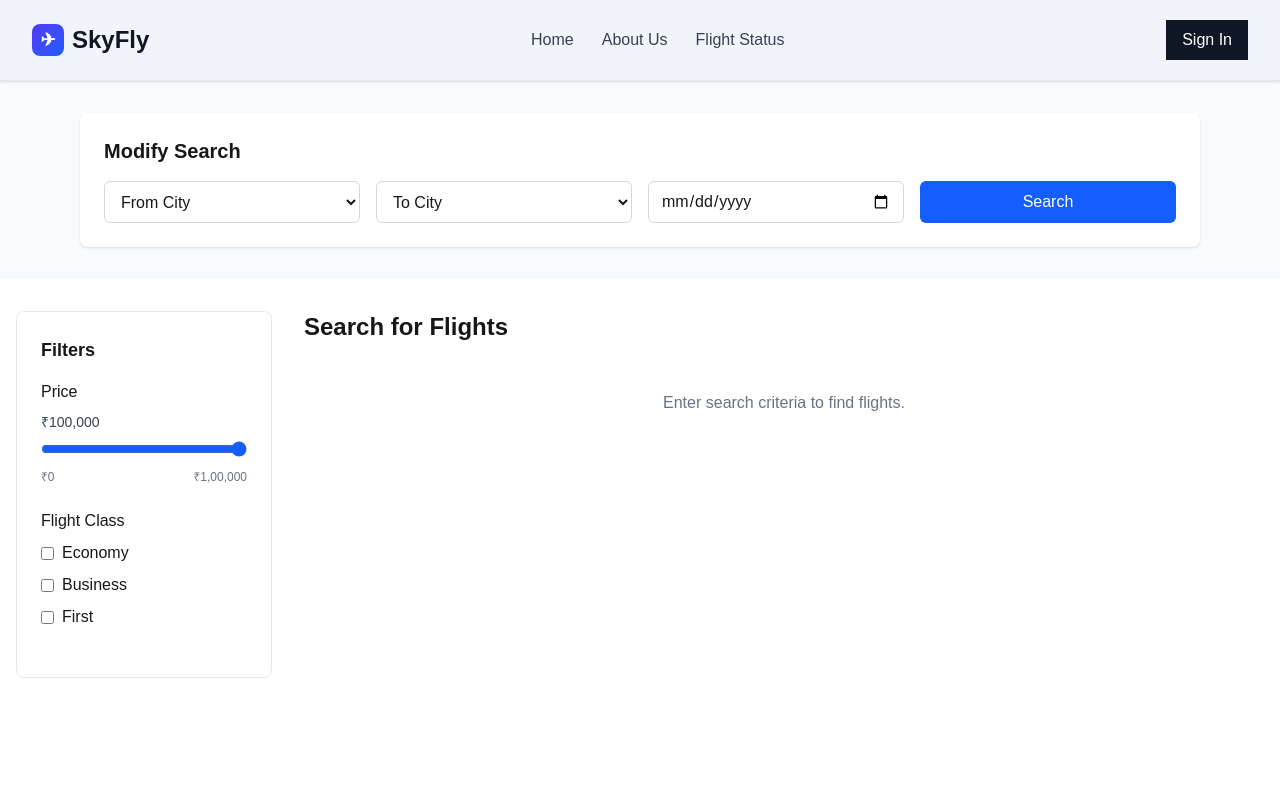
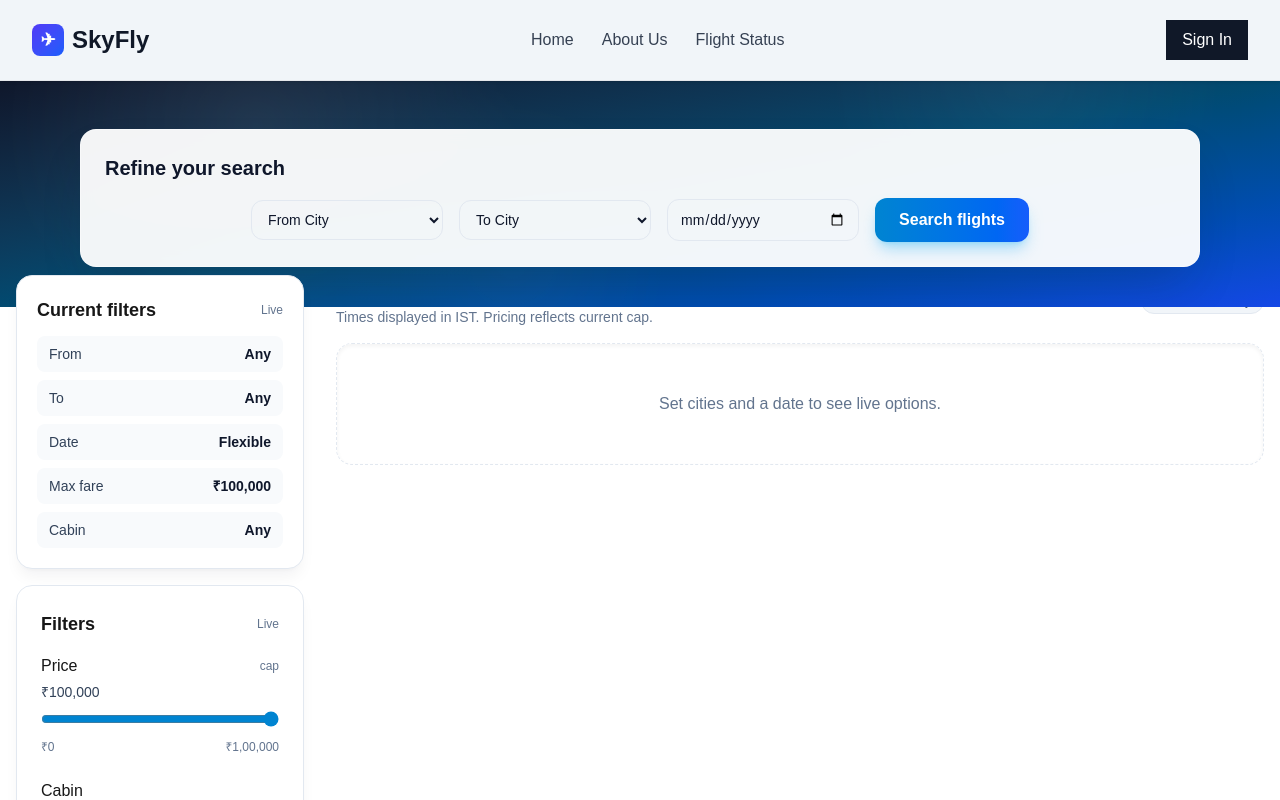
Before and after one commit to chaitalisitpath/SkyFly-PostgreSQL, a Next.js app in the folder frontend/: page /search in a window 1280 px wide. Shown: the top 800 px of the page. Built offline with nearby package versions, Linux system fonts and the light colour scheme.

Commit message:
search page UI change

```diff
--- a/frontend/app/search/page.tsx
+++ b/frontend/app/search/page.tsx
@@ -115,16 +115,21 @@ export default function SearchPage() {
       <Navbar />
       <Toaster position="bottom-right" />
 
-      {/* Search Form */}
-      <div className="bg-gray-50 py-8">
-        <div className="max-w-6xl mx-auto px-4">
-          <div className="bg-white rounded-lg shadow-sm p-6">
-            <h2 className="text-xl font-semibold mb-4">Modify Search</h2>
-            <form onSubmit={handleSearch} className="grid grid-cols-1 md:grid-cols-4 gap-4">
+      {/* Hero + search shell */}
+      <div className="relative overflow-hidden bg-gradient-to-br from-slate-900 via-sky-900 to-blue-700">
+        <div className="absolute inset-0 opacity-20 bg-[radial-gradient(circle_at_20%_20%,rgba(255,255,255,0.35),transparent_25%),radial-gradient(circle_at_80%_0%,rgba(255,255,255,0.2),transparent_20%),radial-gradient(circle_at_40%_80%,rgba(255,255,255,0.18),transparent_22%)]" />
+        <div className="relative max-w-6xl mx-auto px-4 py-10 text-white">
+          <div className="mt-2 bg-white/95 text-slate-900 rounded-2xl shadow-2xl shadow-slate-900/20 border border-white/40 backdrop-blur">
+            <div className="p-6">
+              <h2 className="text-xl font-semibold mb-2">Refine your search</h2>
+              <form
+                onSubmit={handleSearch}
+                className="mt-4 flex flex-col md:flex-row md:items-center md:justify-center gap-3 md:gap-4"
+              >
                 <select
                   name="fromCity"
                   defaultValue={searchParams.get('fromCity') || ''}
-                className="border border-gray-300 rounded-md px-3 py-2 focus:outline-none focus:ring-2 focus:ring-blue-500"
+                  className="w-full md:w-48 rounded-xl border border-slate-200 px-3 py-2.5 text-sm focus:outline-none focus:ring-2 focus:ring-sky-500"
                   required
                 >
                   <option value="">From City</option>
@@ -136,7 +141,7 @@ export default function SearchPage() {
                 <select
                   name="toCity"
                   defaultValue={searchParams.get('toCity') || ''}
-                className="border border-gray-300 rounded-md px-3 py-2 focus:outline-none focus:ring-2 focus:ring-blue-500"
+                  className="w-full md:w-48 rounded-xl border border-slate-200 px-3 py-2.5 text-sm focus:outline-none focus:ring-2 focus:ring-sky-500"
                   required
                 >
                   <option value="">To City</option>
@@ -150,32 +155,69 @@ export default function SearchPage() {
                   name="departureDate"
                   defaultValue={searchParams.get('departureTime')?.split('T')[0] || ''}
                   min={new Date().toISOString().split('T')[0]}
-                className="border border-gray-300 rounded-md px-3 py-2 focus:outline-none focus:ring-2 focus:ring-blue-500"
+                  className="w-full md:w-48 rounded-xl border border-slate-200 px-3 py-2.5 text-sm focus:outline-none focus:ring-2 focus:ring-sky-500"
                   required
                 />
 
                 <button
                   type="submit"
-                className="bg-blue-600 hover:bg-blue-700 text-white px-6 py-2 rounded-md font-medium transition-colors"
+                  className="w-full md:w-auto rounded-xl bg-gradient-to-r from-sky-600 to-blue-600 px-6 py-2.5 text-white font-semibold shadow-lg shadow-sky-500/30 hover:from-sky-700 hover:to-blue-700 transition-colors"
                 >
-                Search
+                  Search flights
                 </button>
               </form>
             </div>
           </div>
         </div>
+      </div>
 
-      <div className="max-w-7xl mx-auto mt-8 px-4">
+      <div className="max-w-7xl mx-auto px-4 -mt-8 pb-12">
         <div className="flex gap-8">
           {/* Sidebar Filters */}
-          <div className="w-64 flex-shrink-0">
-            <div className="bg-white border border-gray-200 rounded-lg p-6 sticky top-4">
-              <h3 className="text-lg font-semibold mb-4">Filters</h3>
+          <div className="w-full md:w-72 flex-shrink-0">
+            <div className="sticky top-4 space-y-4">
+              <div className="bg-white border border-slate-200 rounded-2xl p-5 shadow-lg shadow-slate-900/5">
+                <div className="flex items-center justify-between mb-3">
+                  <h3 className="text-lg font-semibold">Current filters</h3>
+                  <span className="text-xs text-slate-500">Live</span>
+                </div>
+                <div className="space-y-2 text-sm text-slate-700">
+                  <div className="flex items-center justify-between rounded-lg bg-slate-50 px-3 py-2">
+                    <span>From</span>
+                    <span className="font-semibold text-slate-900">{searchParams.get('fromCity') || 'Any'}</span>
+                  </div>
+                  <div className="flex items-center justify-between rounded-lg bg-slate-50 px-3 py-2">
+                    <span>To</span>
+                    <span className="font-semibold text-slate-900">{searchParams.get('toCity') || 'Any'}</span>
+                  </div>
+                  <div className="flex items-center justify-between rounded-lg bg-slate-50 px-3 py-2">
+                    <span>Date</span>
+                    <span className="font-semibold text-slate-900">{searchParams.get('departureTime')?.split('T')[0] || 'Flexible'}</span>
+                  </div>
+                  <div className="flex items-center justify-between rounded-lg bg-slate-50 px-3 py-2">
+                    <span>Max fare</span>
+                    <span className="font-semibold text-slate-900">₹{maxPrice.toLocaleString()}</span>
+                  </div>
+                  <div className="flex items-center justify-between rounded-lg bg-slate-50 px-3 py-2">
+                    <span>Cabin</span>
+                    <span className="font-semibold text-slate-900">{selectedClasses.length ? selectedClasses.map(c => c[0] + c.slice(1).toLowerCase()).join(', ') : 'Any'}</span>
+                  </div>
+                </div>
+              </div>
+
+              <div className="bg-white border border-slate-200 rounded-2xl p-6 shadow-lg shadow-slate-900/5">
+                <div className="flex items-center justify-between mb-4">
+                  <h3 className="text-lg font-semibold">Filters</h3>
+                  <span className="text-xs text-slate-500">Live</span>
+                </div>
 
                 {/* Price Range */}
                 <div className="mb-6">
-                <h4 className="font-medium mb-2">Price</h4>
-                <div className="mb-2 text-sm text-gray-700">₹{maxPrice.toLocaleString()}</div>
+                  <div className="flex items-center justify-between mb-1">
+                    <h4 className="font-medium">Price</h4>
+                    <span className="text-xs text-slate-500">cap</span>
+                  </div>
+                  <div className="mb-2 text-sm text-slate-700">₹{maxPrice.toLocaleString()}</div>
                   <div className="space-y-3">
                     <input
                       type="range"
@@ -184,9 +226,9 @@ export default function SearchPage() {
                       step={1000}
                       value={maxPrice}
                       onChange={(e) => setMaxPrice(Number(e.target.value))}
-                    className="w-full accent-blue-600"
+                      className="w-full accent-sky-600"
                     />
-                  <div className="flex justify-between text-xs text-gray-500">
+                    <div className="flex justify-between text-xs text-slate-500">
                       <span>₹0</span>
                       <span>₹1,00,000</span>
                     </div>
@@ -195,19 +237,20 @@ export default function SearchPage() {
 
                 {/* Class Filter */}
                 <div className="mb-6">
-                <h4 className="font-medium mb-2">Flight Class</h4>
+                  <h4 className="font-medium mb-2">Cabin</h4>
                   <div className="space-y-2">
                     {['ECONOMY', 'BUSINESS', 'FIRST'].map((classType) => (
-                    <label key={classType} className="flex items-center">
+                      <label key={classType} className="flex items-center justify-between rounded-xl border border-slate-200 px-3 py-2 text-sm hover:border-sky-500">
+                        <span>{classType.charAt(0) + classType.slice(1).toLowerCase()}</span>
                         <input
                           type="checkbox"
                           checked={selectedClasses.includes(classType)}
                           onChange={(e) => handleClassChange(classType, e.target.checked)}
-                        className="mr-2"
+                          className="h-4 w-4 text-sky-600"
                         />
-                      {classType.charAt(0) + classType.slice(1).toLowerCase()}
                       </label>
                     ))}
+                  </div>
                 </div>
               </div>
             </div>
@@ -215,38 +258,48 @@ export default function SearchPage() {
 
           {/* Results */}
           <div className="flex-1">
-            <div className="mb-4">
-              <h1 className="text-2xl font-bold">
-                {flights.length > 0 ? `${flights.length} Flights Found` : 'Search for Flights'}
+            <div className="mb-4 flex flex-wrap items-center justify-between gap-3">
+              <div>
+                <h1 className="text-2xl font-bold text-slate-900">
+                  {flights.length > 0 ? `${flights.length} Flights found` : 'Search for flights'}
                 </h1>
+                <p className="text-sm text-slate-500">Times displayed in IST. Pricing reflects current cap.</p>
+              </div>
+              <div className="flex items-center gap-2 text-xs bg-slate-100 border border-slate-200 rounded-full px-3 py-1 text-slate-600">
+                <span className="h-2 w-2 rounded-full bg-emerald-500"></span>
+                Live availability
+              </div>
             </div>
 
             {isSearching ? (
-              <div className="text-center py-8">Searching...</div>
+              <div className="text-center py-10 text-slate-500">Searching…</div>
             ) : flights.length === 0 ? (
-              <div className="text-center py-8 text-gray-500">
-                {searchParams.get('fromCity') ? 'No flights found for your search criteria.' : 'Enter search criteria to find flights.'}
+              <div className="text-center py-12 text-slate-500 bg-white rounded-2xl border border-dashed border-slate-200 shadow-inner">
+                {searchParams.get('fromCity') ? 'No flights matched those filters. Try widening the price or cabin.' : 'Set cities and a date to see live options.'}
               </div>
             ) : (
               <div className="space-y-4">
                 {flights.map((flight) => (
                   <div
                     key={flight.id}
-                    className="bg-white border border-gray-200 rounded-lg shadow-sm hover:shadow-md transition-shadow p-6"
+                    className="bg-white border border-slate-200 rounded-2xl shadow-md shadow-slate-900/5 hover:shadow-lg transition-shadow"
                   >
-                    <div className="grid grid-cols-1 md:grid-cols-4 gap-6 items-center">
+                    <div className="grid grid-cols-1 md:grid-cols-12 gap-6 p-6">
                       {/* Airline */}
-                      <div className="flex items-center gap-4">
+                      <div className="md:col-span-3 flex items-start gap-3">
+                        <div className="h-10 w-10 rounded-full bg-sky-100 text-sky-700 font-semibold flex items-center justify-center">
+                          ✈
+                        </div>
                         <div>
-                          <p className="font-semibold text-gray-900">{flight.flightNumber}</p>
-                          <p className="text-sm text-gray-600">{flight.aircraft?.model}</p>
+                          <p className="font-semibold text-slate-900">{flight.flightNumber}</p>
+                          <p className="text-sm text-slate-600">{flight.aircraft?.model || 'Aircraft TBD'}</p>
                         </div>
                       </div>
 
                       {/* Flight Route */}
-                      <div className="flex items-center justify-center md:justify-start space-x-4">
-                        <div className="text-center">
-                          <p className="text-xl font-bold text-gray-900">
+                      <div className="md:col-span-5 flex items-center gap-6">
+                        <div className="text-left">
+                          <p className="text-xl font-bold text-slate-900">
                             {new Date(flight.departureTime).toLocaleString("en-GB", {
                               timeZone: "UTC",
                               hour: "2-digit",
@@ -254,20 +307,20 @@ export default function SearchPage() {
                               hour12: false,
                             })} IST
                           </p>
-                          <p className="text-sm text-gray-600">{flight.fromCity}</p>
+                          <p className="text-sm text-slate-600">{flight.fromCity}</p>
                         </div>
 
-                        <div className="flex flex-col items-center">
-                          <div className="flex items-center space-x-2">
-                            <div className="h-px w-8 bg-gray-300"></div>
-                            <span className="text-gray-400">→</span>
-                            <div className="h-px w-8 bg-gray-300"></div>
+                        <div className="flex-1">
+                          <div className="flex items-center gap-2">
+                            <div className="h-px flex-1 bg-slate-200" />
+                            <span className="text-slate-400">→</span>
+                            <div className="h-px flex-1 bg-slate-200" />
                           </div>
-                          <p className="text-xs text-gray-500 mt-1">{getDuration(flight.departureTime, flight.arrivalTime)}</p>
+                          <p className="mt-1 text-xs text-slate-500 text-center">{getDuration(flight.departureTime, flight.arrivalTime)}</p>
                         </div>
 
-                        <div className="text-center">
-                          <p className="text-xl font-bold text-gray-900">
+                        <div className="text-left">
+                          <p className="text-xl font-bold text-slate-900">
                             {new Date(flight.arrivalTime).toLocaleString("en-GB", {
                               timeZone: "UTC",
                               hour: "2-digit",
@@ -275,38 +328,38 @@ export default function SearchPage() {
                               hour12: false,
                             })} IST
                           </p>
-                          <p className="text-sm text-gray-600">{flight.toCity}</p>
+                          <p className="text-sm text-slate-600">{flight.toCity}</p>
                         </div>
                       </div>
 
                       {/* Price */}
-                      <div className="text-center md:text-right">
-                        <div className="space-y-1">
+                      <div className="md:col-span-2 text-left md:text-right">
+                        <div className="space-y-1 text-sm text-slate-600">
                           {flight.economyPrice && (
-                            <p className="text-sm text-gray-600">
-                              Economy: ₹{flight.economyPrice.toLocaleString()}
+                            <p>
+                              <span className="text-slate-500">Economy</span>: <span className="font-semibold text-slate-900">₹{flight.economyPrice.toLocaleString()}</span>
                             </p>
                           )}
                           {flight.businessPrice && (
-                            <p className="text-sm text-gray-600">
-                              Business: ₹{flight.businessPrice.toLocaleString()}
+                            <p>
+                              <span className="text-slate-500">Business</span>: <span className="font-semibold text-slate-900">₹{flight.businessPrice.toLocaleString()}</span>
                             </p>
                           )}
                           {flight.firstPrice && (
-                            <p className="text-sm text-gray-600">
-                              First: ₹{flight.firstPrice.toLocaleString()}
+                            <p>
+                              <span className="text-slate-500">First</span>: <span className="font-semibold text-slate-900">₹{flight.firstPrice.toLocaleString()}</span>
                             </p>
                           )}
                         </div>
                       </div>
 
                       {/* Action */}
-                      <div className="text-center md:text-right">
+                      <div className="md:col-span-2 flex items-center md:justify-end">
                         <button
-                          className="bg-blue-600 hover:bg-blue-700 text-white px-6 py-2 rounded-md font-medium transition-colors"
+                          className="w-full md:w-auto rounded-xl bg-gradient-to-r from-sky-600 to-blue-600 px-5 py-2.5 text-white font-semibold shadow-lg shadow-sky-500/30 hover:from-sky-700 hover:to-blue-700 transition-colors"
                           onClick={() => handleBookFlight(flight.id)}
                         >
-                          Book Flight
+                          Book flight
                         </button>
                       </div>
                     </div>
@@ -325,10 +378,10 @@ export default function SearchPage() {
                       <button
                         key={page}
                         onClick={() => performSearch({ page })}
-                        className={`px-3 py-2 rounded ${
+                        className={`px-3 py-2 rounded-lg text-sm font-medium transition-colors ${
                           page === pagination.page
-                            ? 'bg-blue-600 text-white'
-                            : 'bg-gray-200 hover:bg-gray-300'
+                            ? 'bg-sky-600 text-white shadow-md shadow-sky-500/30'
+                            : 'bg-slate-100 text-slate-700 hover:bg-slate-200'
                         }`}
                       >
                         {page}
```
Lines whose indentation alone changed are shown as unchanged.
